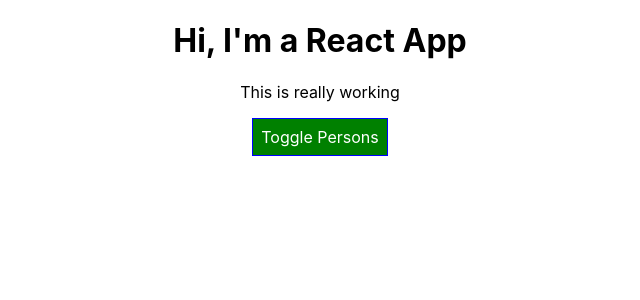
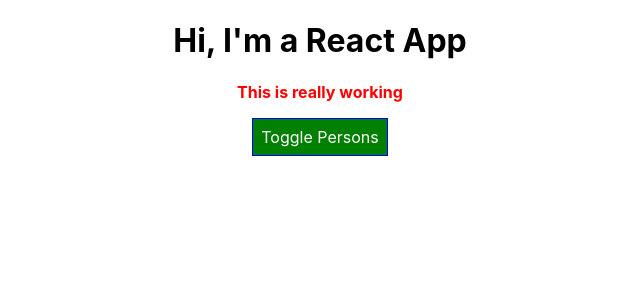
Before and after one commit to kanderson425/React_The_Complete_Guide, a React (Create React App) app in the folder react-complete-guide/: page / in a window 1280 px wide. Shown: the top 300 px of the page, without its empty margins (320-960 px from the left). Built offline with nearby package versions, Linux system fonts and the light colour scheme.

Commit message:
Adds the dynamic class names to the this is really working paragraph text

```diff
--- a/react-complete-guide/src/App.css
+++ b/react-complete-guide/src/App.css
@@ -1,3 +1,11 @@
 .App {
   text-align: center;
 }
+
+.red {
+  color: red;
+}
+
+.bold {
+  font-weight: bold;
+}
--- a/react-complete-guide/src/App.js
+++ b/react-complete-guide/src/App.js
@@ -161,11 +161,13 @@ class App extends Component {
         );
         style.backgroundColor = 'red';
       }
+      let classes = ['red', 'bold'].join(' ');
+      //the above variable will read "red bold"
 
     return (
       <div className="App">
         <h1>Hi, I'm a React App</h1>
-        <p>This is really working</p>
+        <p className={classes}>This is really working</p>
         <button
           style={style}
           onClick ={this.togglePersonsHandler}>Toggle Persons</button>
```
